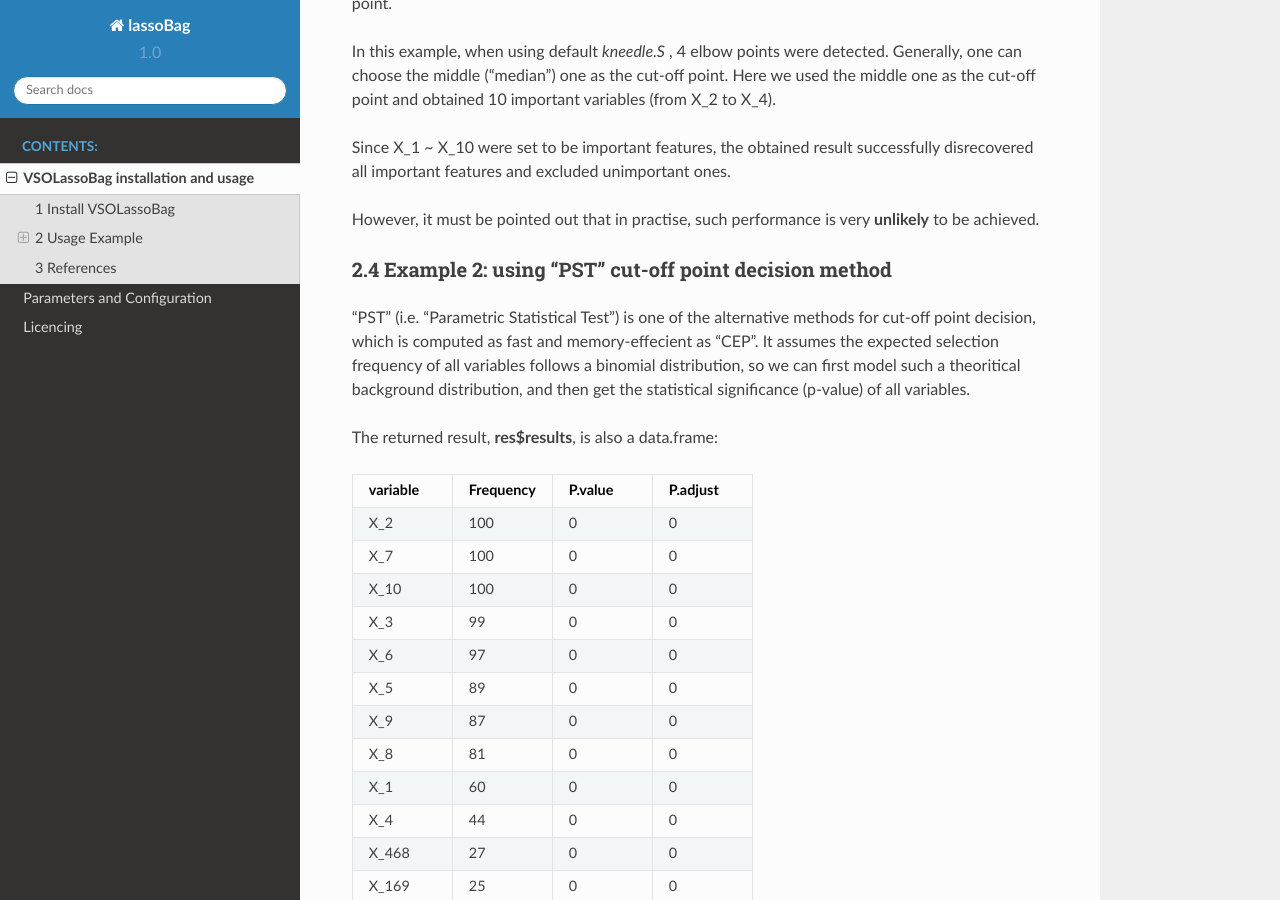
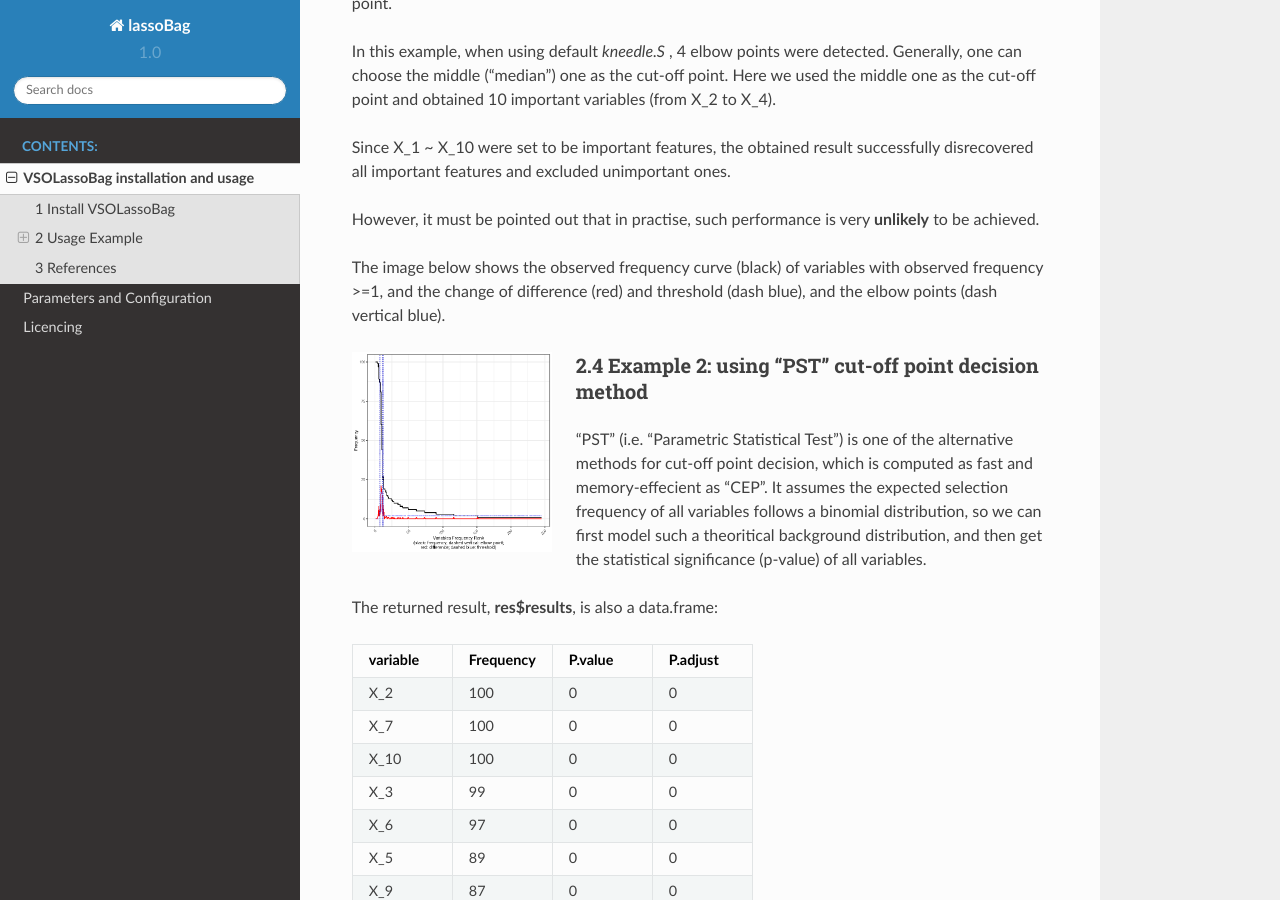
Before and after one commit to likelet/VSOLassoBag, a Sphinx documentation site: the page built from docs/contents/installation.rst, in a window 1280 px wide and 900 px high, scrolled down 3461 px. Built offline with Sphinx 7.4.7 and the Read the Docs theme 2.0.0, drawn with Linux system fonts in a browser that asks for light colours.

Commit message:
add image for tutorial

```diff
--- a/docs/contents/installation.rst
+++ b/docs/contents/installation.rst
@@ -149,6 +149,16 @@ Since X_1 ~ X_10 were set to be important features, the obtained result successf
 However, it must be pointed out that in practise, such performance is very **unlikely** to be achieved.
 
 
+The image below shows the observed frequency curve (black) of variables with observed frequency >=1, and the change of difference (red) and threshold (dash blue), and the elbow points (dash vertical blue).
+
+
+
+.. image:: ObservedFreqCurve.png
+   :height: 200 px
+   :width: 200 px
+   :alt: Observed Frequency Curve
+   :align: left
+
 
 
 2.4 Example 2: using "PST" cut-off point decision method
```
